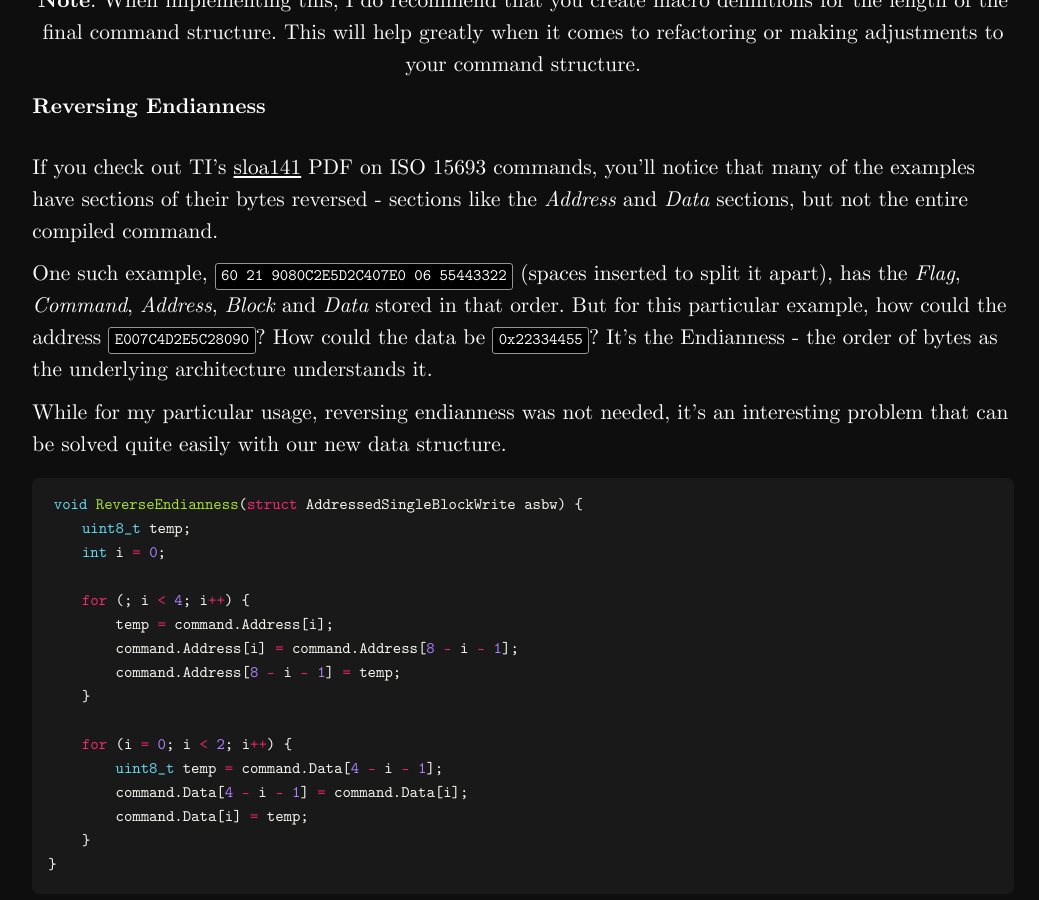
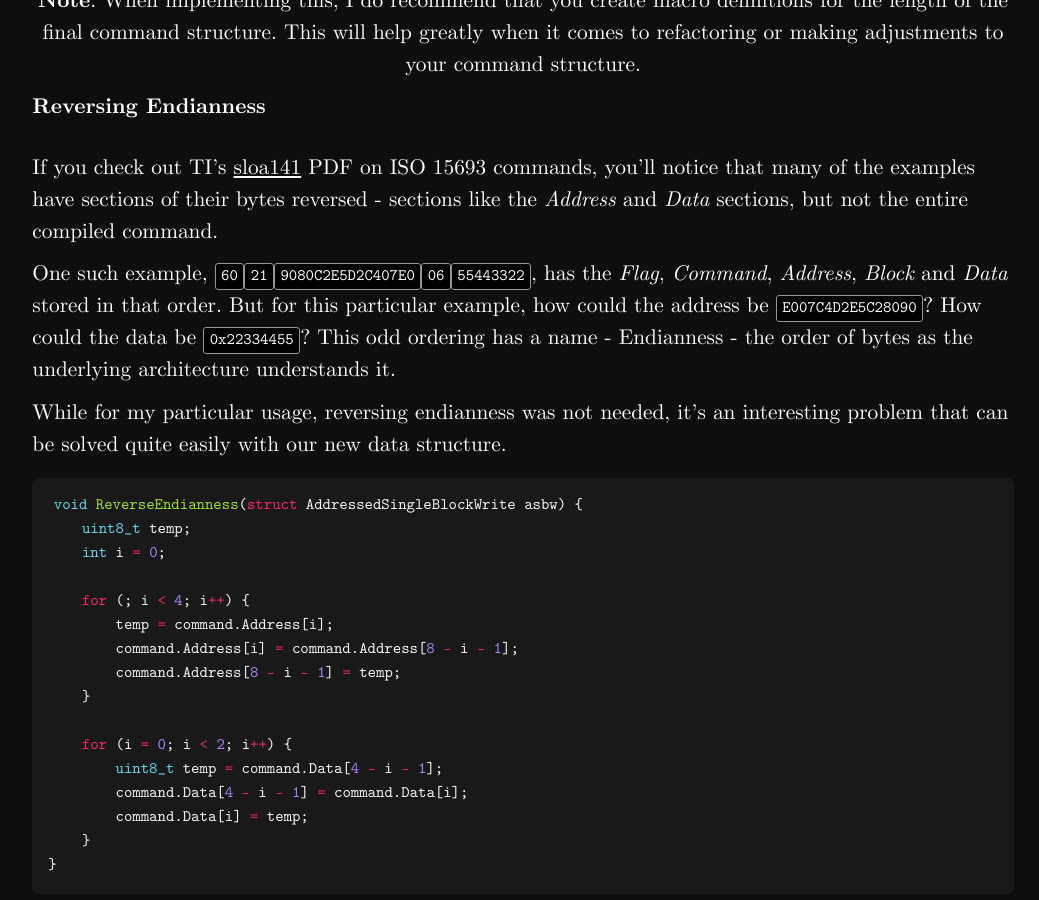
Before and after one commit to Xevion/v2.xevion.dev, a Jekyll site: the page built from _posts/2022-07-16-restricted-memory-and-data-framing-tricks.md, in a window 1280 px wide and 900 px high, scrolled down 3955 px. Shown: the whole window, without its empty margins (117-1156 px from the left). Built offline with Jekyll 4.4.1, drawn with Linux system fonts in a browser that asks for light colours.

Commit message:
Fix grammar and inline bytefield formatting

```diff
--- a/_posts/2022-07-16-restricted-memory-and-data-framing-tricks.md
+++ b/_posts/2022-07-16-restricted-memory-and-data-framing-tricks.md
@@ -158,9 +158,9 @@ This will help greatly when it comes to refactoring or making adjustments to you
 If you check out TI's [sloa141][sloa141] PDF on ISO 15693 commands, you'll notice that many of the examples have
 sections of their bytes reversed - sections like the _Address_ and _Data_ sections, but not the entire compiled command.
 
-One such example, `60 21 9080C2E5D2C407E0 06 55443322` (spaces inserted to split it apart), has the _Flag_, _Command_,
-_Address_, _Block_ and _Data_ stored in that order. But for this particular example, how could the address `E007C4D2E5C28090`?
-How could the data be `0x22334455`? It's the Endianness - the order of bytes as the underlying architecture understands it.
+One such example, `60``21``9080C2E5D2C407E0``06``55443322`, has the _Flag_, _Command_,
+_Address_, _Block_ and _Data_ stored in that order. But for this particular example, how could the address be `E007C4D2E5C28090`?
+How could the data be `0x22334455`? This odd ordering has a name - Endianness - the order of bytes as the underlying architecture understands it.
 
 While for my particular usage, reversing endianness was not needed, it's an interesting problem that can  be solved
 quite easily with our new data structure.
```
